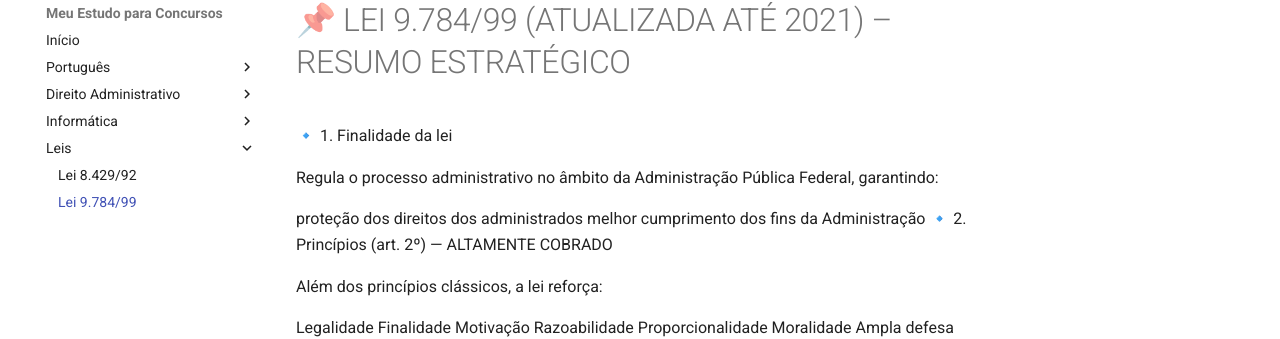
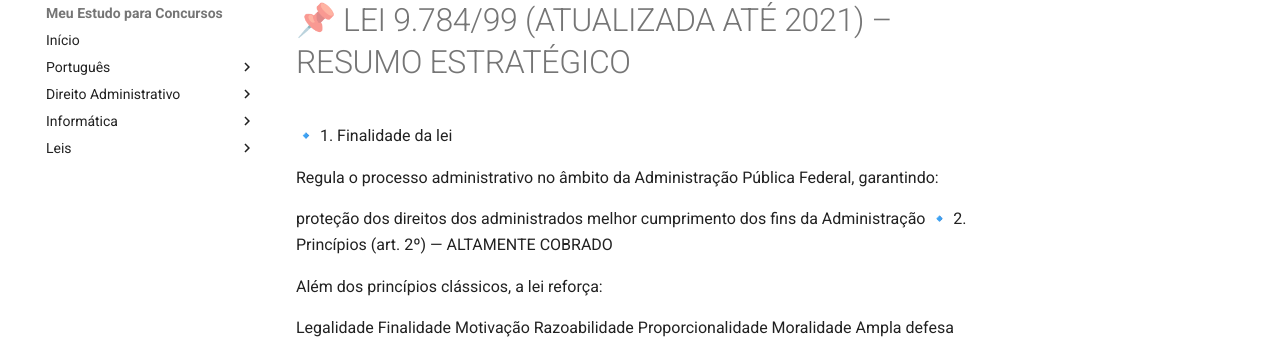
Before and after one commit to Vinnyunderline/Meu-estudo-para-concursos, an MkDocs documentation site: the page built from docs/leis/lei-9784.md, in a window 1280 px wide. Shown: the part 98-437 px from the top of the page. Built offline with MkDocs 1.6.1 and Material for MkDocs 9.7.7, drawn with Linux system fonts in a browser that asks for light colours; some of the changed lines change nothing that is shown.

Commit message:
correcoes de programa

```diff
--- a/mkdocs.yml
+++ b/mkdocs.yml
@@ -8,20 +8,24 @@
   - Início: index.md
 
   - Português:
-      - Crase: portugues/crase.md
-      - Conjunções: portugues/conjuncoes.md
-      - Pronomes: portugues/pronomes.md
+      - Crase: docs/portugues/crase.md
+      - Conjunções: docs/portugues/conjuncoes.md
+      - Pronomes: docs/portugues/pronomes.md
+      - Verbos: docs/portugues/verbos.md
+      - redação: docs/portugues/redacao.md
+      - Analise Sintática: docs/portugues/sintatica.md
 
   - Direito Administrativo:
-      - Agentes Públicos: administrativo/agentes-publicos.md
-      - Administração Pública: administrativo/administracao.md
+      - Agentes Públicos: docs/administrativo/agentes-publicos.md
+      - Administração Pública: docs/administrativo/administracao.md
 
   - Informática:
-      - Informática Básica: informatica/informatica-basica.md
+      - Informática Básica: docs/informatica/informatica-basica.md
+
 
   - Leis:
-      - Lei 8.429/92: leis/lei-8429.md
-      - Lei 9.784/99: leis/lei-9784.md
+      - Lei 8.429/92: docs/leis/lei-8429.md
+      - Lei 9.784/99: docs/leis/lei-9784.md
 
 markdown_extensions:
   - admonition
```
